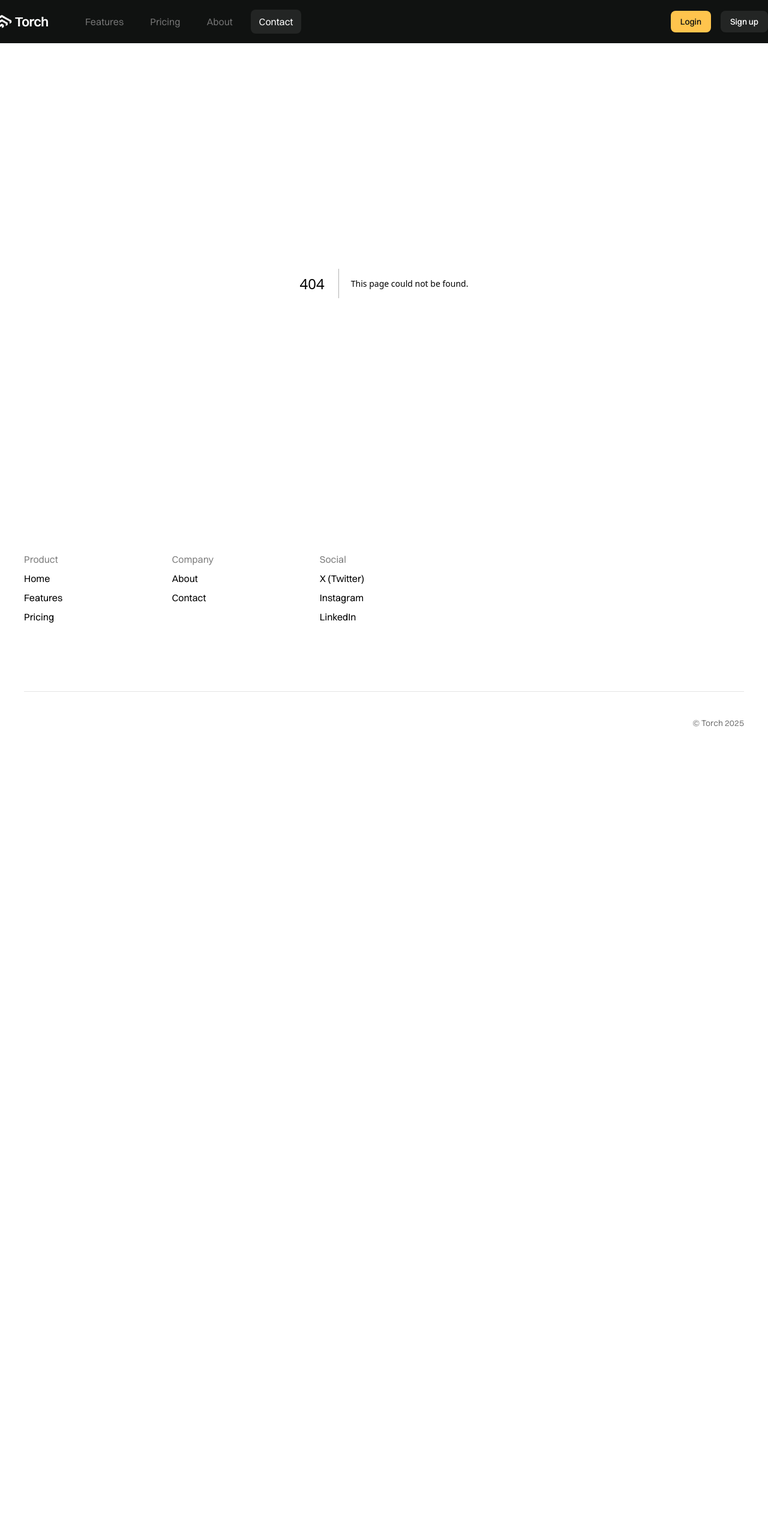
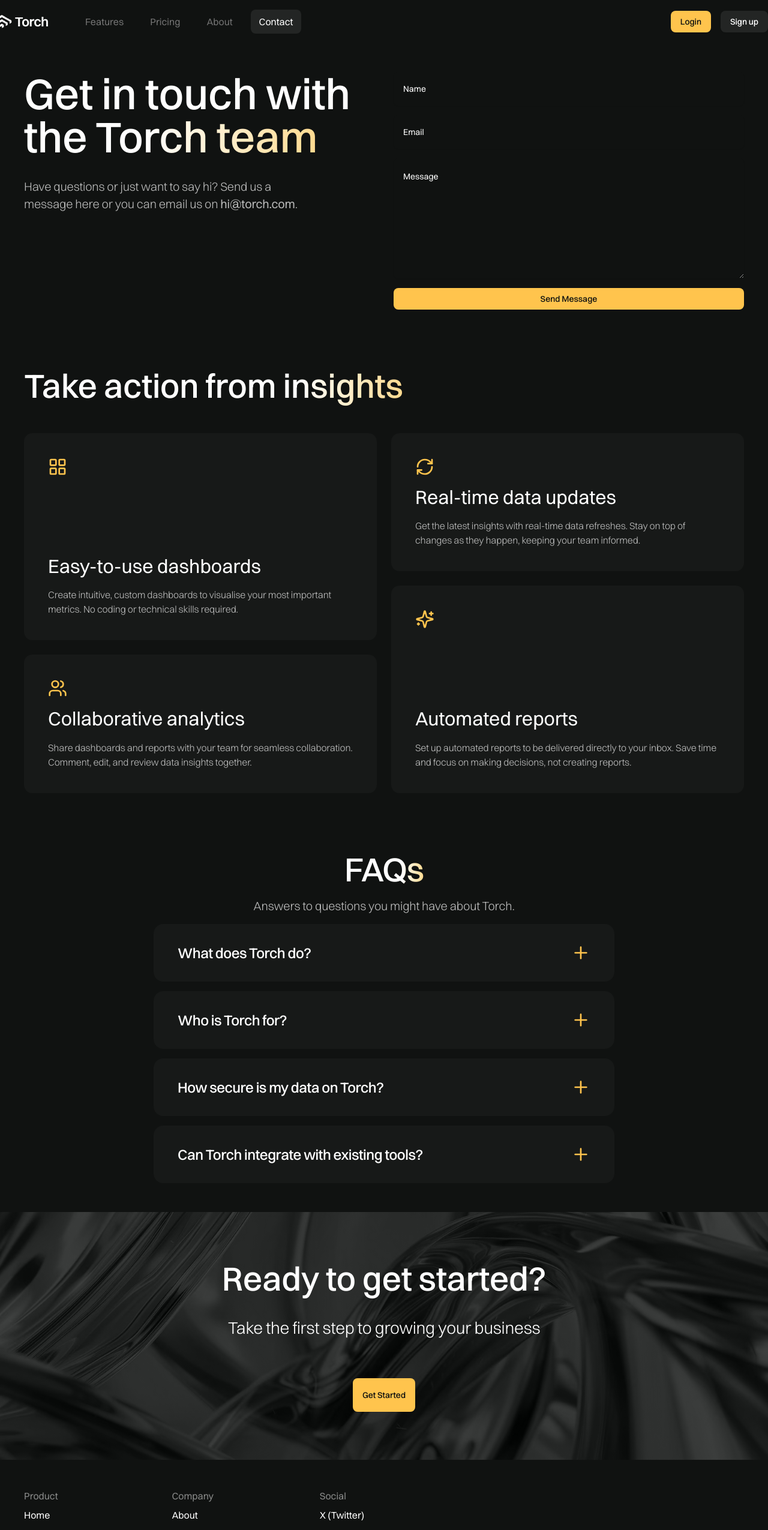
Before and after one commit to mohamedyasser27/torch-clone, a Next.js app: page /contact in a window 1280 px wide. Before the commit this address had no page. Shown: the top 2550 px of the page at 60% size. Before the commit the page ends 1313 px from the top, so only its background shows below. Built offline with nearby package versions, Linux system fonts and the light colour scheme.

Commit message:
feat: add contact page

```diff
--- /dev/null
+++ b/src/app/contact/page.tsx
@@ -0,0 +1,26 @@
+import { Metadata } from "next";
+
+import CTASection from "@/components/CTASection";
+import ContactForm from "@/components/ContactForm";
+import FaqSection from "@/components/FaqSection";
+import InsightsFeatures from "@/components/InsightsFeatures";
+import { createMetadata } from "@/lib/constants";
+
+export const metadata: Metadata = createMetadata({
+	title: "Contact Us",
+	description:
+		"Get in touch with the Torch team. We're here to help you transform your data into actionable insights. Contact us for support, partnerships, or to learn more about our analytics platform.",
+	path: "/contact",
+	imageAlt: "Contact Torch Analytics - Get in Touch",
+});
+
+export default function ContactPage() {
+	return (
+		<>
+			<ContactForm />
+			<InsightsFeatures />
+			<FaqSection />
+			<CTASection />
+		</>
+	);
+}
```
